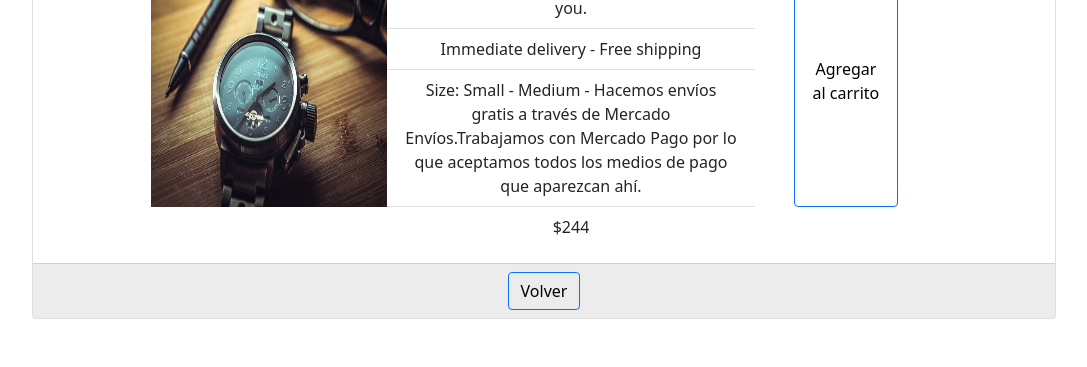
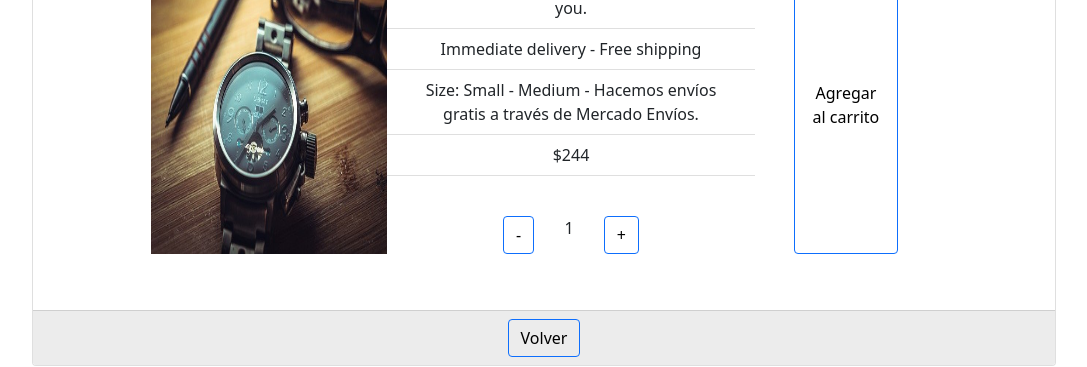
Before and after one commit to martinneme/proyectReact, a React (Create React App) app: page / in a window 1280 px wide. Shown: the part 293-660 px from the top of the page, without its empty margins (96-1183 px from the left). Built offline with nearby package versions, Linux system fonts and the light colour scheme; no server answers.

Commit message:
Consumiendo API-fetch

```diff
--- a/src/App.js
+++ b/src/App.js
@@ -16,7 +16,7 @@ function App() {
       <ItemDetails title={"Robust Style"}
       slogan={"For Champions. We think that is great for you."}
       shipping={"Immediate delivery - Free shipping"}
-      size={"Size: Small - Medium - Hacemos envíos gratis a través de Mercado Envíos.Trabajamos con Mercado Pago por lo que aceptamos todos los medios de pago que aparezcan ahí."}
+      size={"Size: Small - Medium - Hacemos envíos gratis a través de Mercado Envíos."}
       price={"$244"}
       />
       </main>
--- a/src/components/DetailsComponent/ItemDetails.jsx
+++ b/src/components/DetailsComponent/ItemDetails.jsx
@@ -1,5 +1,5 @@
 import { Card, Button, ListGroupItem, ListGroup } from "react-bootstrap";
-
+import ItemCountCart from "../ItemCount/ItemCountCart";
 export default function ItemDetails({title,slogan,shipping,size,price}) {
 
   //Los parametros de entrada deberian
@@ -22,8 +22,10 @@ export default function ItemDetails({title,slogan,shipping,size,price}) {
           <ListGroupItem>{size}
           </ListGroupItem>
           <ListGroupItem>{price}</ListGroupItem>
+          <ListGroupItem> <ItemCountCart  stock={5} initial={1} /></ListGroupItem>
         </ListGroup>
         <Button variant="primary details">Agregar al carrito</Button>
+
         </Card.Body>
         <Card.Footer className="detailsFooter">
           <Button variant="primary btnVolver">Volver</Button>
```
